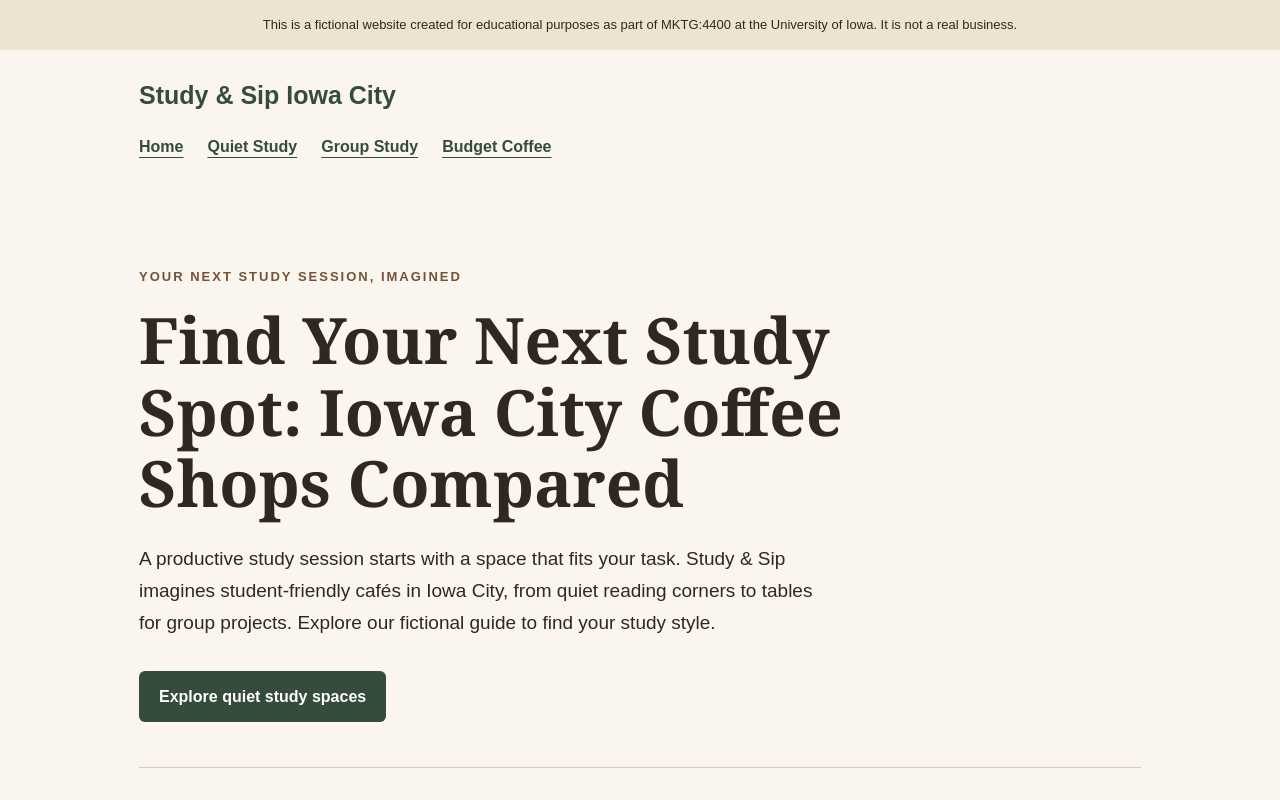
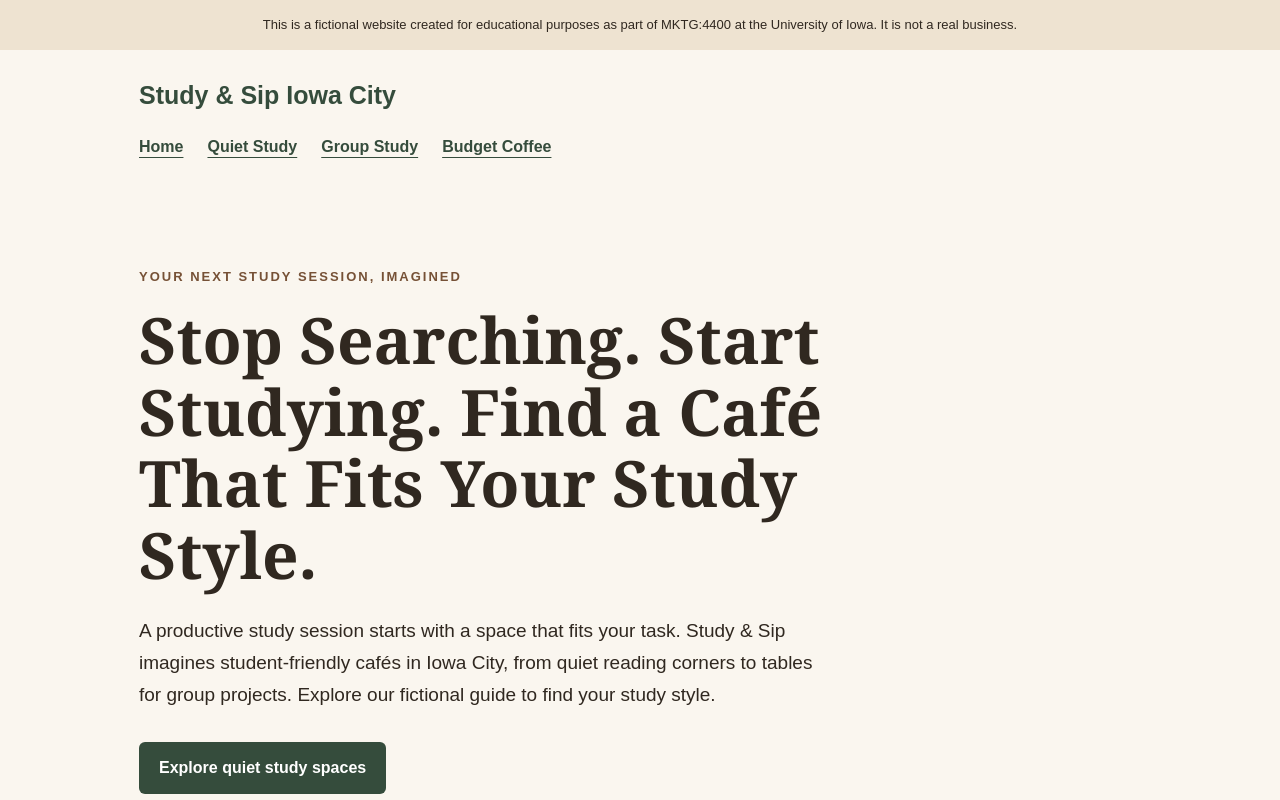
Before and after one commit to juliapeterson1023-creator/iowa-city-study-coffee, a plain HTML site: page index-b.html in a window 1280 px wide. Shown: the top 800 px of the page. Drawn offline with Linux system fonts and the light colour scheme.

Commit message:
Update index-b.html

```diff
--- a/index-b.html
+++ b/index-b.html
@@ -128,7 +128,7 @@
   <main>
     <section class="hero">
       <p class="eyebrow">Your next study session, imagined</p>
-      <h1>Find Your Next Study Spot: Iowa City Coffee Shops Compared</h1>
+      <h1>Stop Searching. Start Studying. Find a Café That Fits Your Study Style.</h1>
       <p class="intro">
         A productive study session starts with a space that fits your task.
         Study &amp; Sip imagines student-friendly cafés in Iowa City,
```
